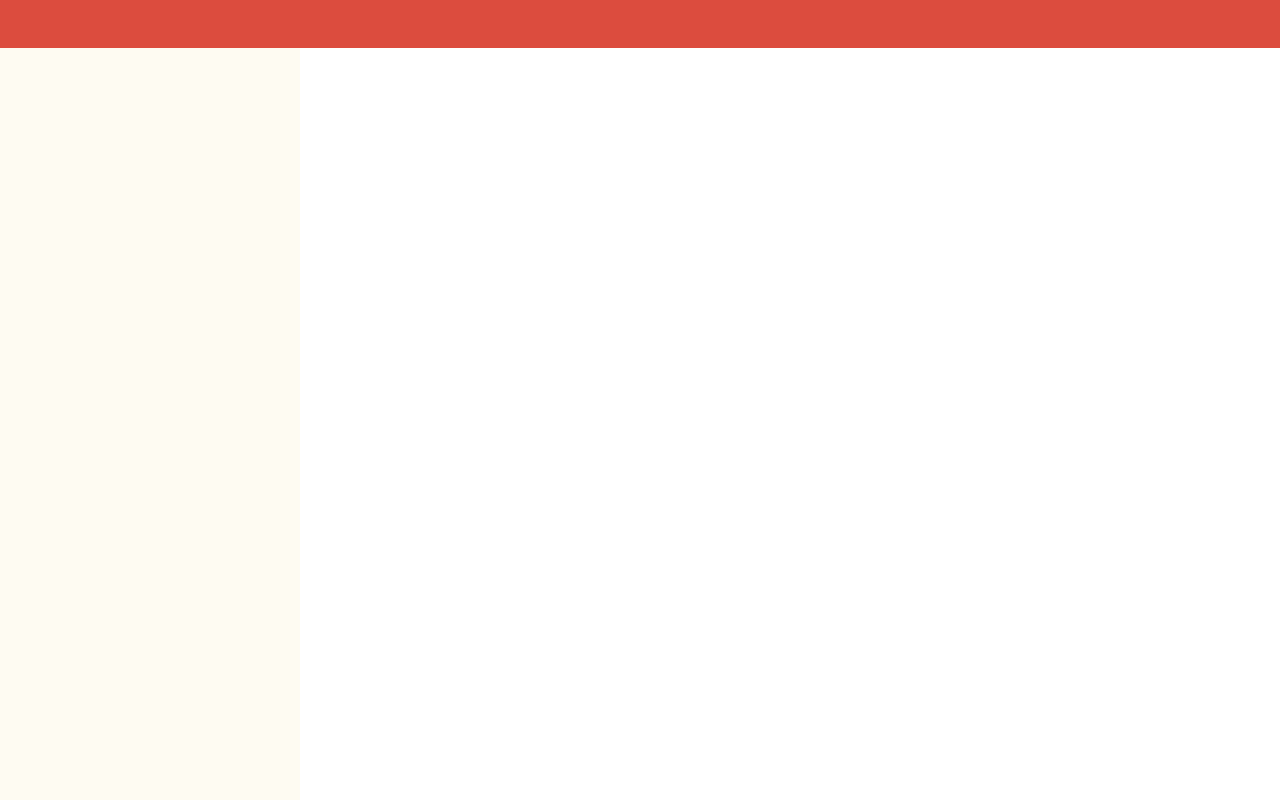
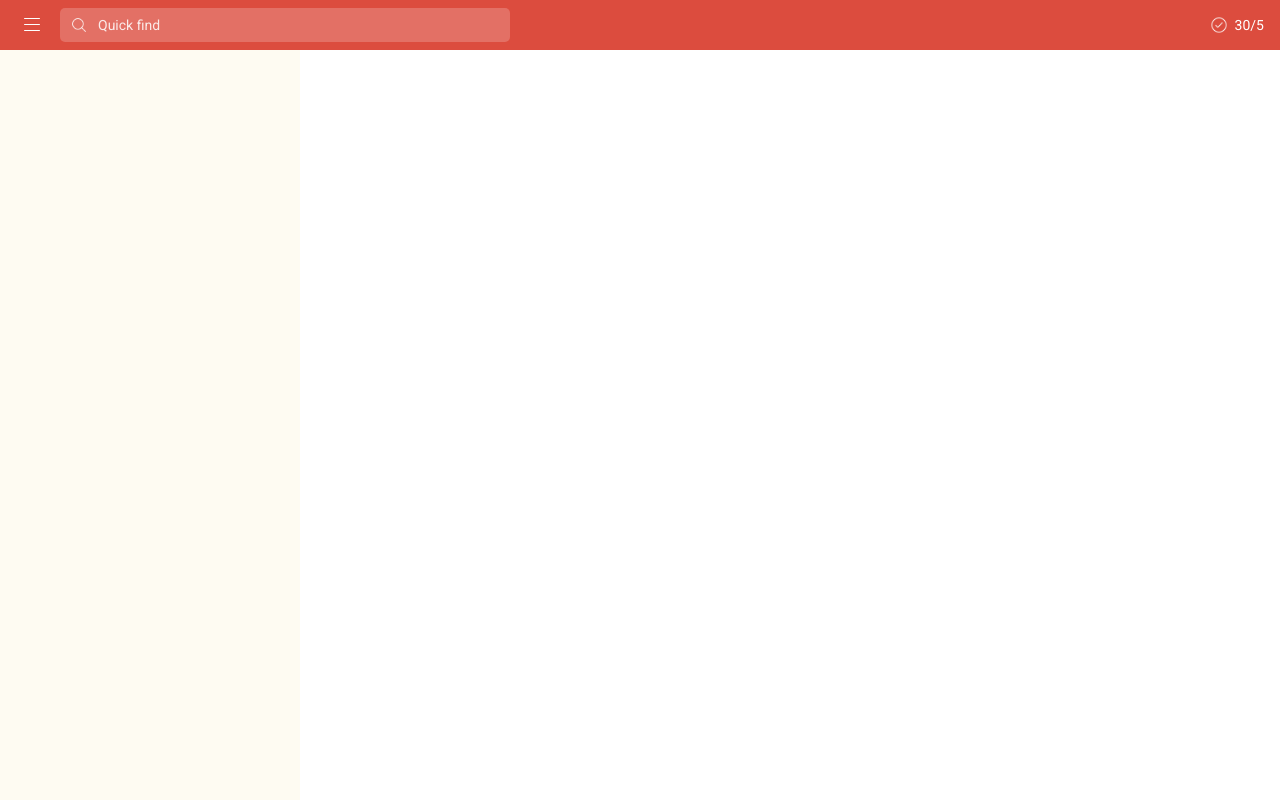
Before and after one commit to ademcodesproducts/assignment-1-ademcodesproducts, a plain HTML site: page index.html in a window 1280 px wide. Drawn offline with Linux system fonts and the light colour scheme.

Commit message:
adds icons

```diff
--- a/index.html
+++ b/index.html
@@ -5,6 +5,7 @@
         <meta name="viewport" content="width=device-width, initial-scale=1.0">
         <title>Task Manager &mdash; Inbox</title>
 
+        <!-- Roboto is the required typeface for the entire site -->
         <link rel="preconnect" href="https://fonts.googleapis.com">
         <link rel="preconnect" href="https://fonts.gstatic.com" crossorigin>
         <link href="https://fonts.googleapis.com/css2?family=Roboto:wght@400;500;700&display=swap" rel="stylesheet">
@@ -13,12 +14,36 @@
     </head>
 
     <body>
+        <!-- ========== HEADER ========== -->
         <header class="app-header">
+            <button class="menu-button" type="button" aria-label="Toggle navigation menu">
+                <img class="menu-button__icon" src="assets/menu_icon.png" alt="">
+            </button>
+
+            <form class="quick-find" role="search" action="#">
+                <label class="visually-hidden" for="quick-find-input">Quick find</label>
+                <img class="quick-find__icon" src="assets/search_icon.png" alt="">
+                <input
+                    class="quick-find__input"
+                    id="quick-find-input"
+                    name="quick-find"
+                    type="search"
+                    placeholder="Quick find"
+                    autocomplete="off">
+            </form>
+
+            <p class="task-counter">
+                <img class="task-counter__icon" src="assets/check_icon.png" alt="">
+                <span class="task-counter__value">30/5</span>
+                <span class="visually-hidden">tasks completed</span>
+            </p>
         </header>
 
+        <!-- ========== LEFT NAVIGATION ========== -->
         <nav class="sidebar" aria-label="Task categories">
         </nav>
 
+        <!-- ========== MAIN CONTENT ========== -->
         <main class="content">
         </main>
     </body>
--- a/styles.css
+++ b/styles.css
@@ -1,19 +1,32 @@
+/* ==========================================================================
+   Task Manager - INFO 153A/253A Assignment 1
+   Layout method: CSS Grid (used consistently throughout)
+   ========================================================================== */
+
+/* ========== DESIGN TOKENS ========== */
 :root {
+    /* Colors */
     --color-header-bg: #dc4c3e;
     --color-header-text: #ffffff;
     --color-sidebar-bg: #fefbf2;
     --color-sidebar-text: #000000;
     --color-count-text: #7e7d79;
     --color-content-bg: #ffffff;
+    --color-search-bg: rgba(255, 255, 255, 0.2);
+    --color-search-bg-focus: rgba(255, 255, 255, 0.3);
+    --color-search-placeholder: rgba(255, 255, 255, 0.85);
 
+    /* Typography */
     --font-family-base: "Roboto", "Helvetica Neue", Arial, sans-serif;
     --font-size-base: 14px;
     --font-size-count: 12px;
     --font-size-title: 20px;
 
+    /* Layout */
     --sidebar-width: 300px;
 }
 
+/* ========== BASE / RESET ========== */
 *,
 *::before,
 *::after {
@@ -28,12 +41,14 @@ body {
     color: var(--color-sidebar-text);
     background-color: var(--color-content-bg);
 
+    /* Page layout: full-width header above a fixed sidebar and fluid content */
     display: grid;
     grid-template-columns: var(--sidebar-width) 1fr;
     grid-template-rows: auto 1fr;
     min-height: 100vh;
 }
 
+/* Hides content visually while keeping it available to screen readers */
 .visually-hidden {
     position: absolute;
     width: 1px;
@@ -46,20 +61,109 @@ body {
     border: 0;
 }
 
+/* ========== HEADER STYLES ========== */
 .app-header {
     grid-column: 1 / -1;
+
+    /* Menu button and task counter hug the edges, search box fills the middle */
+    display: grid;
+    grid-template-columns: auto 1fr auto;
+    align-items: center;
+    gap: 12px;
+
     min-height: 48px;
     padding: 8px 16px;
     background-color: var(--color-header-bg);
     color: var(--color-header-text);
 }
 
+.menu-button {
+    display: grid;
+    place-items: center;
+    padding: 4px;
+    border: 0;
+    border-radius: 4px;
+    background: none;
+    cursor: pointer;
+}
+
+.menu-button:focus-visible {
+    outline: 2px solid var(--color-header-text);
+    outline-offset: 2px;
+}
+
+.menu-button__icon {
+    display: block;
+    width: 24px;
+    height: 24px;
+}
+
+/* Quick find box */
+.quick-find {
+    display: grid;
+    grid-template-columns: auto 1fr;
+    align-items: center;
+    gap: 8px;
+
+    width: 100%;
+    max-width: 450px;
+    min-height: 34px;
+    padding: 0 10px;
+    border-radius: 5px;
+    background-color: var(--color-search-bg);
+}
+
+.quick-find:focus-within {
+    background-color: var(--color-search-bg-focus);
+}
+
+.quick-find__icon {
+    display: block;
+    width: 18px;
+    height: 18px;
+}
+
+.quick-find__input {
+    width: 100%;
+    min-width: 0;
+    border: 0;
+    background: none;
+    color: var(--color-header-text);
+    font-family: inherit;
+    font-size: var(--font-size-base);
+}
+
+.quick-find__input::placeholder {
+    color: var(--color-search-placeholder);
+}
+
+.quick-find__input:focus {
+    outline: none;
+}
+
+/* Completed task counter */
+.task-counter {
+    display: grid;
+    grid-template-columns: auto auto;
+    align-items: center;
+    gap: 6px;
+    margin: 0;
+}
+
+.task-counter__icon {
+    display: block;
+    width: 20px;
+    height: 20px;
+}
+
+/* ========== NAVIGATION STYLES ========== */
 .sidebar {
     grid-column: 1;
     padding: 16px 0;
     background-color: var(--color-sidebar-bg);
 }
 
+/* ========== MAIN CONTENT STYLES ========== */
 .content {
     grid-column: 2;
     padding: 24px 32px;
```
